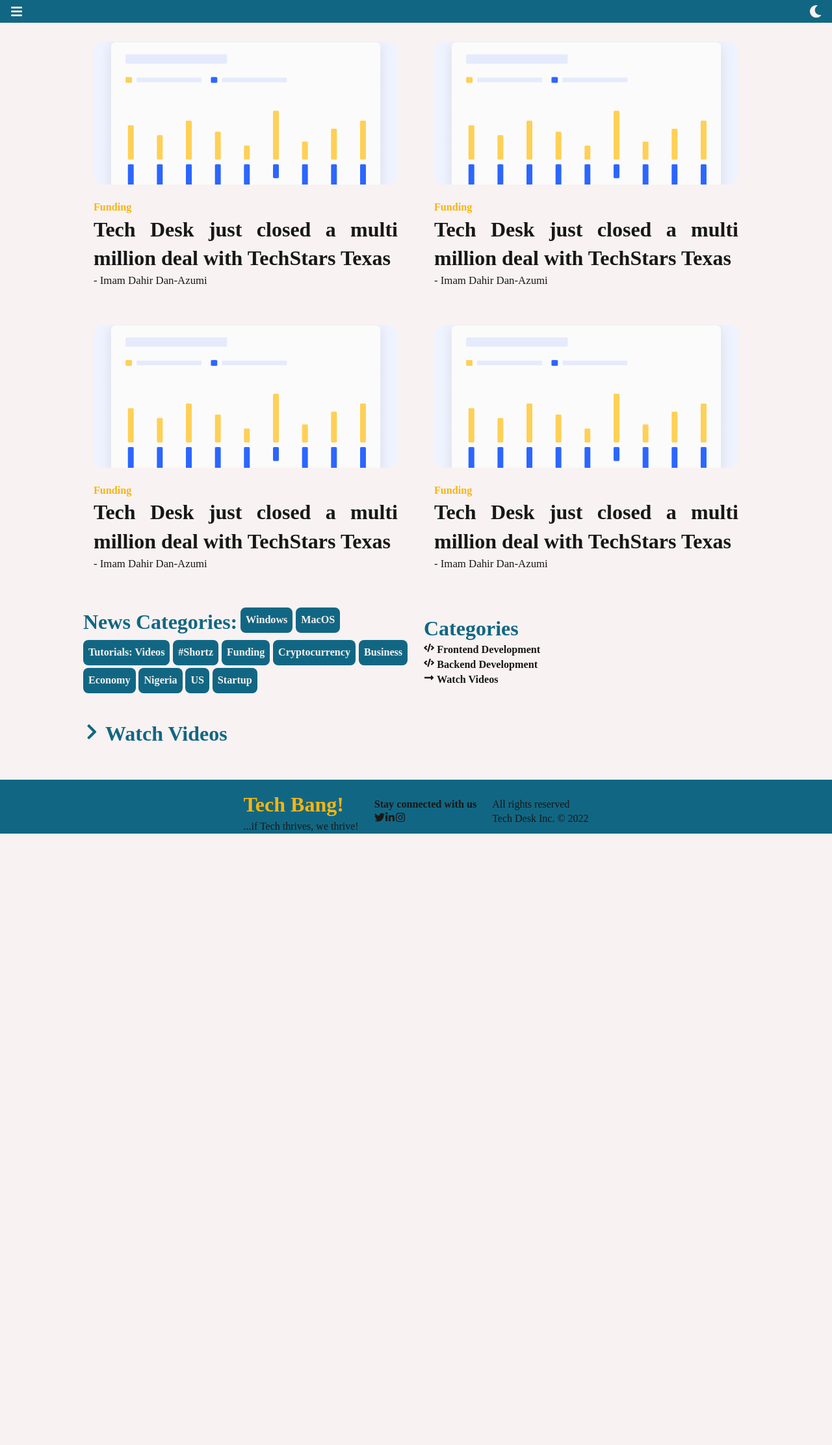
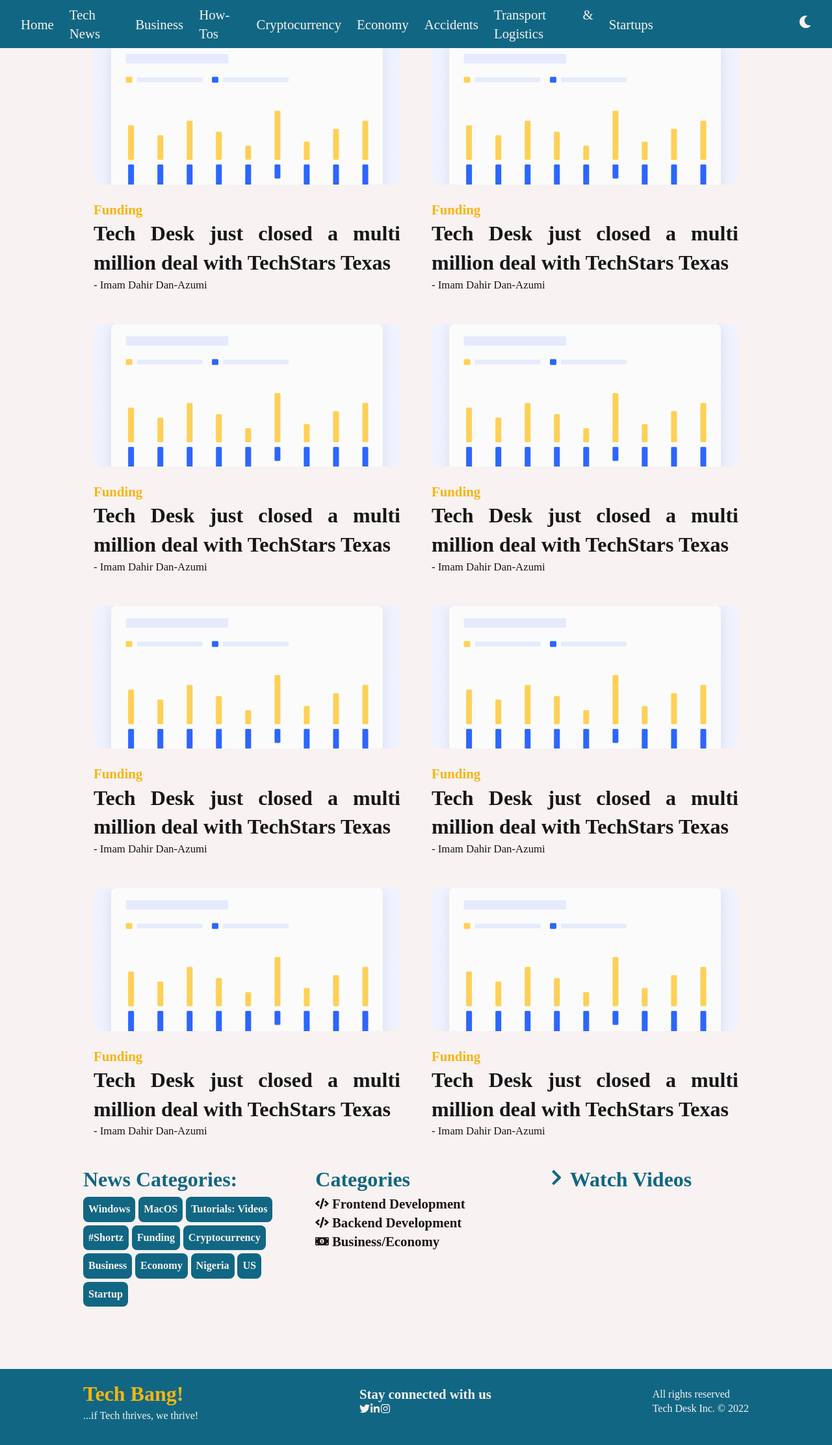
Before and after one commit to eimaam/tech-binge, a React (Create React App) app: page / in a window 1280 px wide. Shown: the top 2224 px of the page at 65% size. Before the commit the page ends 1283 px from the top, so only its background shows below. Built offline with nearby package versions, Linux system fonts and the light colour scheme.

Commit message:
homepage first design done

```diff
--- a/public/css/style.css
+++ b/public/css/style.css
@@ -7,12 +7,17 @@ h2 {
   font-size: 2rem;
   color: #116783;
 }
+@media only screen and (max-width: 600px) {
+  h2 {
+    font-size: 1.5rem;
+  }
+}
 
 h3 {
   font-size: 1.3rem;
 }
 
-h3 {
+h4 {
   font-size: 1.01rem;
 }
 
@@ -99,22 +104,44 @@ ul li {
   padding-block: 3rem;
 }
 #homepage .container--item {
+  display: flex;
+  flex-direction: column;
+  gap: 1.5rem;
+  justify-content: center;
+  align-items: center;
+}
+#homepage .container--item .blog--posts {
   display: grid;
   grid-template-columns: repeat(4, 1fr);
+  gap: 1rem;
 }
 @media only screen and (max-width: 600px) {
-  #homepage .container--item {
+  #homepage .container--item .blog--posts {
     grid-template-columns: repeat(1, 1fr);
   }
 }
 @media only screen and (min-width: 601px) and (max-width: 1300px) {
-  #homepage .container--item {
+  #homepage .container--item .blog--posts {
     grid-template-columns: repeat(2, 1fr);
   }
 }
-#homepage .container--item .categories {
+#homepage .container--item section {
+  display: grid;
+  grid-template-columns: repeat(3, 1fr);
+  gap: 1rem;
+  width: 100%;
+  align-items: flex-start;
+  gap: 3rem;
+}
+@media only screen and (max-width: 600px) {
+  #homepage .container--item section {
+    grid-template-columns: repeat(1, 1fr);
+    gap: 1rem;
+  }
+}
+#homepage .container--item section .news--tags {
   display: flex;
-  flex-direction: row;
+  flex-direction: column;
   gap: 1.5rem;
   justify-content: center;
   align-items: center;
@@ -122,30 +149,52 @@ ul li {
   justify-content: flex-start;
   align-items: flex-start;
   gap: 0.3rem;
-  margin-block: 1rem;
 }
-#homepage .container--item .categories h3 {
+#homepage .container--item section .news--tags div:last-child {
+  display: flex;
+  flex-wrap: wrap;
+  gap: 0.3rem;
+}
+#homepage .container--item section .news--tags div:last-child h4 {
   background-color: #116783;
   padding: 0.5rem;
   border-radius: 0.5rem;
   color: rgb(248, 242, 242);
+}
+#homepage .container--item section .dev h3 {
+  display: flex;
+  gap: 0.3rem;
+  align-items: center;
 }
 
 nav {
   width: 100%;
   top: 0;
   position: fixed;
+  display: flex;
+  flex-direction: row;
+  gap: 1.5rem;
+  justify-content: center;
+  align-items: center;
+  flex-direction: row-reverse;
+  justify-content: space-between;
   background-color: #116783;
+  padding: 0.5rem 1rem;
+  font-size: 1.2rem;
+  z-index: 10;
+  color: rgb(248, 242, 242);
+  padding-inline: 2rem;
+}
+@media only screen and (max-width: 600px) {
+  nav {
     display: flex;
     flex-direction: column;
     gap: 1.5rem;
     justify-content: center;
     align-items: center;
-  padding: 0.5rem 1rem;
-  font-size: 1.2rem;
-  z-index: 10;
-  color: rgb(248, 242, 242);
   }
+}
+@media only screen and (max-width: 600px) {
   nav div:first-child {
     width: 100%;
     display: flex;
@@ -155,12 +204,31 @@ nav div:first-child {
     align-items: center;
     justify-content: space-between;
   }
+}
 nav img {
   width: 100px;
 }
-nav #closeNav {
+nav #closeNav, nav #showNav {
   display: none;
 }
+@media only screen and (max-width: 600px) {
+  nav #showNav {
+    display: block;
+  }
+}
+nav ul {
+  width: 80%;
+  display: flex;
+  flex-direction: row;
+  gap: 1.5rem;
+  justify-content: center;
+  align-items: center;
+  justify-content: space-between;
+}
+nav ul li a:active {
+  color: #f7b510;
+}
+@media only screen and (max-width: 600px) {
   nav ul {
     display: flex;
     flex-direction: column;
@@ -170,10 +238,14 @@ nav ul {
     display: none;
     gap: 0.2rem;
   }
+}
 
 footer {
   background-color: #116783;
+  margin-top: 3rem;
   padding-top: 1rem;
+  padding-bottom: 5rem;
+  color: rgb(248, 242, 242);
 }
 footer .footer--container {
   width: 80%;
@@ -184,9 +256,13 @@ footer .footer--container {
   justify-content: center;
   align-items: center;
   flex-wrap: wrap;
+  justify-content: space-between;
 }
 footer .footer--container h2 {
   color: #f7b510;
+}
+footer .footer--container p {
+  font-size: 1rem;
 }
 @media only screen and (max-width: 600px) {
   footer .footer--container {
@@ -194,9 +270,9 @@ footer .footer--container h2 {
     margin: auto;
     text-align: center;
   }
+  footer .footer--container * {
+    margin: auto;
   }
-footer .footer--container p {
-  font-size: 1rem;
 }
 
 * {
--- a/public/sass/_footer.scss
+++ b/public/sass/_footer.scss
@@ -1,23 +1,32 @@
 footer{
     background-color: $primary;
+    margin-top: 3rem;
     padding-top: 1rem;
+    padding-bottom: 5rem;
+    color: $default;
 
     .footer--container{
         @include desk-width;
         @include flex-row;
         flex-wrap: wrap;
+        justify-content: space-between;
 
         h2{
             color: $secondary;
         }
 
-        @include mobile{
-            @include m-width;
-            text-align: center;
-        }
 
         p{
             font-size: 1rem;
         }
+
+        @include mobile{
+            @include m-width;
+            text-align: center;
+
+            *{
+                margin: auto;
+            }
+        }
     }
 }
--- a/public/sass/_homepage.scss
+++ b/public/sass/_homepage.scss
@@ -2,6 +2,9 @@
     padding-block: 3rem;
 
     .container--item{
+        @include flex-col;
+
+        .blog--posts{
             @include grid(4, 1fr);
 
             @include mobile{
@@ -11,16 +14,32 @@
             @include tablet{
                 grid-template-columns: repeat(2, 1fr);
             }
+        }
 
-        .categories{
-            @include flex-row;
+        section{
+            @include grid(3, 1fr);
+            width: 100%;
+            align-items: flex-start;
+            gap: 3rem;
+
+            @include mobile{
+                grid-template-columns: repeat(1, 1fr);
+                gap: 1rem;
+            }
+
+            .news--tags{
+                @include flex-col;
                 flex-wrap: wrap;
                 justify-content: flex-start;
                 align-items: flex-start;
                 gap: 0.3rem;
-            margin-block: 1rem;
 
-            h3{
+                div:last-child{
+                    display: flex;
+                    flex-wrap: wrap;
+                    gap: 0.3rem;
+
+                    h4{
                         background-color: $primary;
                         padding: $xs-pad;
                         border-radius: $m-border-radius;
@@ -28,4 +47,14 @@
                     }
                 }
             }
+
+            .dev{
+                h3{
+                    display: flex;
+                    gap: 0.3rem;
+                    align-items: center;
                 }
+            }
+        }
+    }
+}
--- a/public/sass/_mixins.scss
+++ b/public/sass/_mixins.scss
@@ -17,6 +17,7 @@
 @mixin grid($number, $sizes){
     display: grid;
     grid-template-columns: repeat($number, $sizes);
+    gap: 1rem;
 }
 
 @mixin mobile(){
--- a/public/sass/_nav.scss
+++ b/public/sass/_nav.scss
@@ -2,17 +2,27 @@ nav{
     width: 100%;
     top: 0;
     position: fixed;
+    @include flex-row;
+    flex-direction: row-reverse;
+    justify-content: space-between;
     background-color: $primary;
-    @include flex-col;
     padding: $xs-pad $s-pad;
     font-size: 1.2rem;
     z-index: 10;
     color: $default;
+    padding-inline: 2rem;
+
+    @include mobile{
+        @include flex-col;
+
+    }
 
     div:first-child{
+        @include mobile{
             width: 100%;
             @include flex-row;
             justify-content: space-between;
+        }
     }
 
     // logoooooooo styling
@@ -28,13 +38,34 @@ nav{
         width: 100px;
     }
 
-    #closeNav{
+
+    #closeNav, #showNav{
         display: none;
     }
 
+    #showNav{
+        @include mobile{
+            display: block;
+        }
+    }
+
     ul{
+        width: 80%;
+        @include flex-row;
+        justify-content: space-between;
+
+        li{
+            a{
+                &:active{
+                    color: $secondary;
+                }
+            }
+        }
+
+        @include mobile{
             @include flex-col;
             display: none;
             gap: 0.2rem;
         }
     }
+}
--- a/public/sass/_utilities.scss
+++ b/public/sass/_utilities.scss
@@ -13,13 +13,17 @@ h1{
 h2{
     font-size: 2rem;
     color: $primary;
+
+    @include mobile{
+        font-size: 1.5rem;
+    }
 }
 
 h3{
     font-size: 1.3rem;
 }
 
-h3{
+h4{
     font-size: 1.01rem;
 }
 
--- a/src/components/Homepage.js
+++ b/src/components/Homepage.js
@@ -1,28 +1,39 @@
 import React from 'react'
-import { FaAlignRight, FaAngleRight, FaArrowAltCircleDown, FaChevronRight, FaCode, FaLongArrowAltRight, FaPeopleArrows, FaRegKissWinkHeart } from 'react-icons/fa'
+import { FaAlignRight, FaAngleRight, FaArrowAltCircleDown, FaBusinessTime, FaChevronRight, FaCode, FaLongArrowAltRight, FaMoneyBill, FaMoneyBillAlt, FaPeopleArrows, FaRegKissWinkHeart } from 'react-icons/fa'
 import { BlogCard } from './BlogCard'
 
 export const Homepage = () => {
   return (
     <div className='container' id='homepage'>
         <div className='container--item'>
+          <div className='blog--posts'>
             <BlogCard />
             <BlogCard />
             <BlogCard />
             <BlogCard />
-            <div className='categories'>
-              <h2>News Categories: </h2>
-              <h3>Windows</h3>
-              <h3>MacOS</h3>
-              <h3>Tutorials: Videos</h3>
-              <h3>#Shortz</h3>
-              <h3>Funding</h3>
-              <h3>Cryptocurrency</h3>
-              <h3>Business</h3>
-              <h3>Economy</h3>
-              <h3>Nigeria</h3>
-              <h3>US</h3>
-              <h3>Startup</h3>
+            <BlogCard />
+            <BlogCard />
+            <BlogCard />
+            <BlogCard />
+          </div>
+          <section>
+            <div className='news--tags'>
+              <div>
+                <h2>News Categories: </h2>
+              </div>
+              <div>
+                <h4>Windows</h4>
+                <h4>MacOS</h4>
+                <h4>Tutorials: Videos</h4>
+                <h4>#Shortz</h4>
+                <h4>Funding</h4>
+                <h4>Cryptocurrency</h4>
+                <h4>Business</h4>
+                <h4>Economy</h4>
+                <h4>Nigeria</h4>
+                <h4>US</h4>
+                <h4>Startup</h4>
+              </div>
             </div>
             <div className='dev'>
               <div>
@@ -30,11 +41,12 @@ export const Homepage = () => {
               </div>
                 <h3><FaCode />  Frontend Development</h3>
                 <h3><FaCode />  Backend Development</h3>
-                <h3><FaLongArrowAltRight />  Watch Videos</h3>
+                <h3><FaMoneyBillAlt />  Business/Economy</h3>
             </div>
             <div>
               <h2><small><FaChevronRight /></small> Watch Videos</h2>
             </div>
+          </section>
         </div>
     </div>
   )
--- a/src/components/dashboard/NavBar.js
+++ b/src/components/dashboard/NavBar.js
@@ -1,5 +1,6 @@
 import React from 'react'
 import { FaBars, FaMoon, FaTimes } from "react-icons/fa"
+import { Link } from 'react-router-dom'
 
 
 import logo from "../../assets/techDesk_logo.png"
@@ -37,10 +38,10 @@ export const NavBar = () => {
             <FaBars id='showNav' onClick={toggleNav}/>
             <FaTimes id='closeNav' onClick={toggleNav}/>
             {/* <img src={logo} alt="" /> */}
-            <FaMoon onClick={toggleMode}/>
+            <FaMoon onClick={toggleMode} id="toggler"/>
         </div>
         <ul id='menu'>
-            <li>Home</li>
+            <li><Link to="/">Home</Link></li>
             <li>Tech News</li>
             <li>Business</li>
             <li>How-Tos</li>
```
Also changed, not shown: 1 other file (tests, documents, lock files or other folders). Lines whose indentation alone changed are shown as unchanged.
